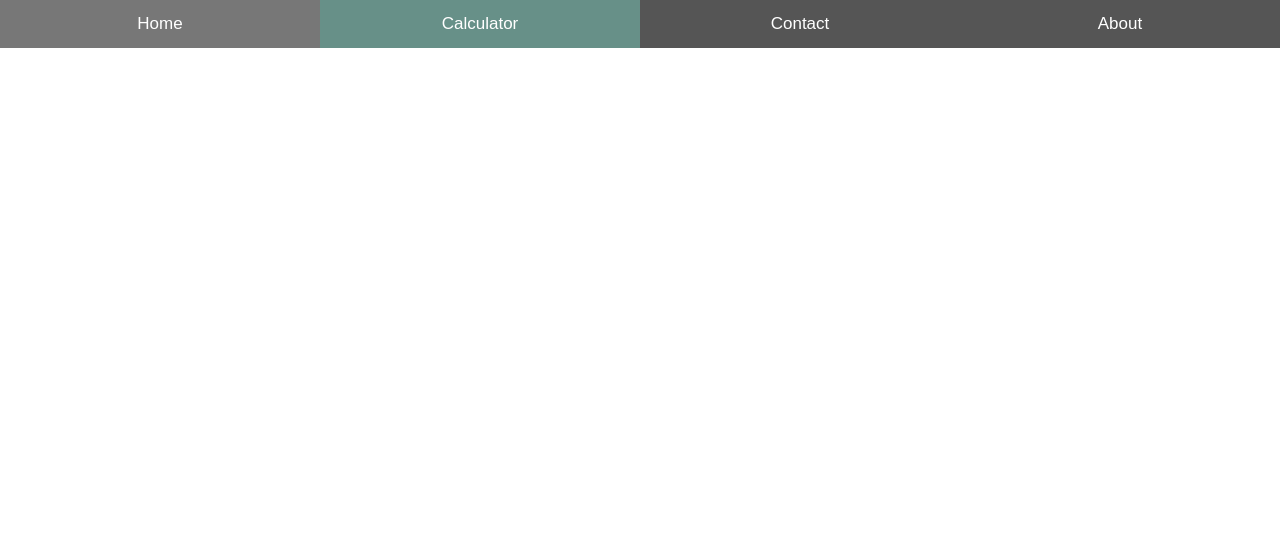
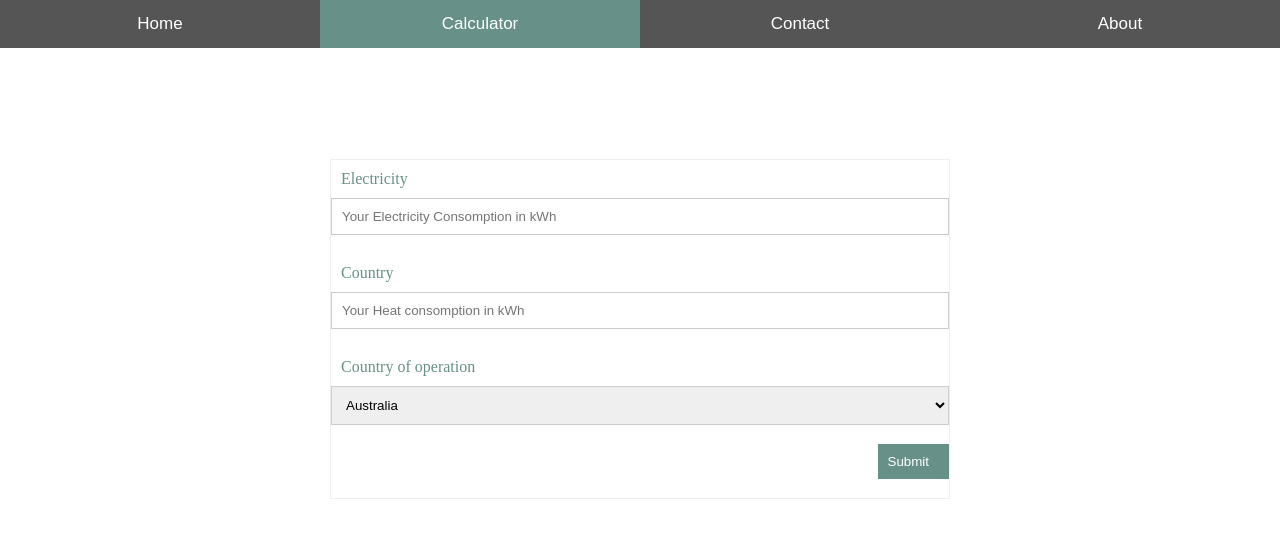
Before and after one commit to polinaprometeya/learntocode, a PHP site: page /somepage.html in a window 1280 px wide, after a click on "Calculator". Shown: the top 538 px of the page. Run offline with PHP 8.4, Linux system fonts and the light colour scheme.

Commit message:
clientsidestuff_exercisse_v4

```diff
--- a/JavaScriptLearningFiles/css/somepage_css.css
+++ b/JavaScriptLearningFiles/css/somepage_css.css
@@ -30,10 +30,10 @@
   padding: 14px 16px;
   font-size: 17px;
   width: 25%;
-}
 
-.tablink:hover {
-  background-color: #777;
+  .tablink:hover {
+    background-color: #777;
+  }
 }
 
 /* Style the tab content (and add height:100% for full page content) */
@@ -42,9 +42,11 @@
   display: none;
   padding: 100px 20px;
   height: 100%;
+}
 
 /* Tab Content Home */
   .banner{
+
   /* Use "linear-gradient" to add a darken background effect to the image used. This will make the text easier to read */
   background-image:
     linear-gradient(
@@ -68,7 +70,6 @@
   top: 50%;
   left: 50%;
   transform: translate(-50%, -50%);
-  }
 
   input[type=file]::file-selector-button {
 
@@ -87,6 +88,82 @@
   input[type=file]::file-selector-button:hover {
     background: #0b3c33;
     padding: 9px 20px 8px;
+
+  }
+
+  }
+
+
+  /* Calculations Tab Form */
+  .formcontent{
+    width: 50%;
+    margin: auto;
+    background-color: transparent #679088;
+    color: #679088;
+    border: 1px solid #edeeee;
+
+
+
+  label {
+      padding: 10px 10px 10px 10px;
+      display: inline-block;
+    }
+
+  input[type=number], select, textarea {
+      width: 100%;
+
+      padding: 10px 10px 10px 10px;
+      border: 1px solid #ccc;
+      box-sizing: border-box;
+      resize: vertical;
+    }
+
+  input[type=text], select, textarea {
+    width: 100%;
+
+    padding: 10px 10px 10px 10px;
+    border: 1px solid #ccc;
+    box-sizing: border-box;
+    resize: vertical;
+  }
+
+  input[type=submit] {
+    background-color: #679088;
+
+    color: white;
+    padding: 10px 20px 10px 10px;
+    border: none;
+    box-sizing: border-box;
+    cursor: pointer;
+    float: right;
+
+    input[type=submit]:hover {
+      background-color: #679088;
+    }
+  }
+
+
+
+  /* Clear floats after the columns */
+  .row:after {
+    content: "";
+    display: table;
+    clear: both;
+
+    display: inline-block;
+    width: 100%;
+    height: 5px;
+    margin: 5px;
+  }
+
+  /* Responsive layout - when the screen is less than 600px wide, make the two columns stack on top of each other instead of next to each other */
+  @media screen and (max-width: 600px) {
+    .col-25, .col-75, input[type=submit] {
+      width: 100%;
+      margin-top: 0;
+    }
+  }
+
   }
 
   /* General body page content Content Home */
@@ -110,10 +187,7 @@
     touch-action: manipulation;
     width: 30%;
   }
-/*NO sidebar for now...*/
-  /* .sidebar_area {
-    grid-area: sidebar;
-  } */
+
 
     /* Making seperate containers with different sdettings body page content Content Home */
   .container {
--- a/JavaScriptLearningFiles/somepage.html
+++ b/JavaScriptLearningFiles/somepage.html
@@ -24,7 +24,7 @@
 
         <div id="Home" class="tabcontent">
 
-          <div class="banner" >
+          <div class="banner" col = 12>
             <h1>Welcome to CO2 Emission Calculator</h1>
             <h5>Calculate your scope 1 emissions</h5>
              <style>
@@ -35,7 +35,7 @@
               class="button">
               Sign up for free today</button> -->
 
-              <input
+              <input col = 6
               class = "button"
               type="file"
               id="docpicker"
@@ -46,8 +46,34 @@
 
         <div id="Calculator" class="tabcontent">
           <h3>Calculator</h3>
-          <p>Some news this fine day!</p>
-        </div>
+          <!-- <form action="/somepage_calculator_form.php"> -->
+            <form class ="formcontent">
+
+            <div class="row">
+                <label for="electricity">Electricity</label>
+                <input type="number" id="electricity" name="electricity" placeholder="Your Electricity Consomption in kWh">
+            </div>
+
+            <div class="row">
+                <label for="country">Country</label>
+                <input type="text" id="heat" name="heat" placeholder="Your Heat consomption in kWh">
+            </div>
+
+            <div class="row">
+            <label for="country">Country of operation</label>
+            <select id="country" name="country">
+            <option value="australia">Australia</option>
+            <option value="canada">Canada</option>
+            <option value="usa">USA</option>
+            </select>
+            </div>
+
+            <div class="row">
+                <input type="submit" value="Submit">
+            </div>
+            </div>
+            </form>
+
 
         <div id="Contact" class="tabcontent">
           <h3>Contact</h3>
```
Also changed, not shown: JavaScriptLearningFiles/somepage_calculator_form.php (added, +56 -0 lines).
